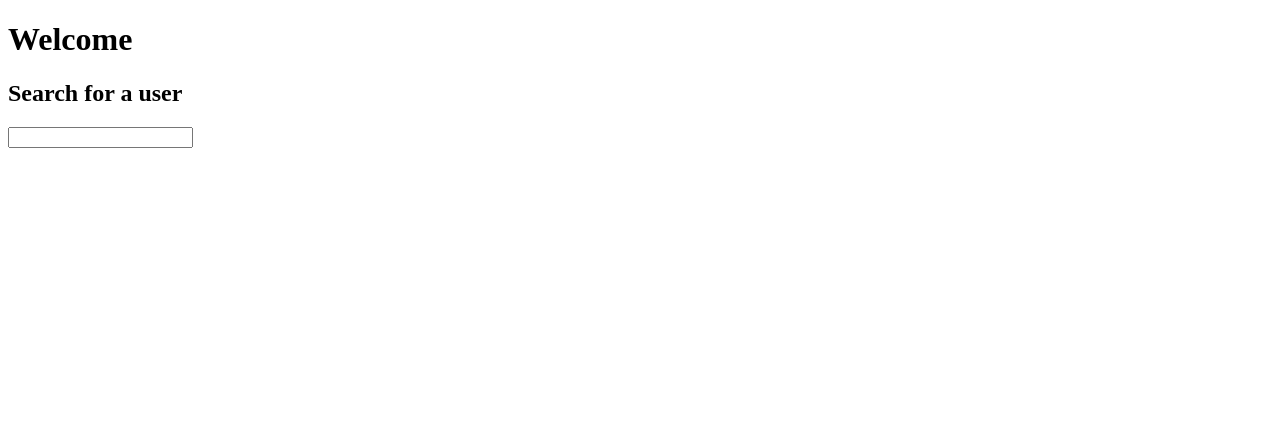
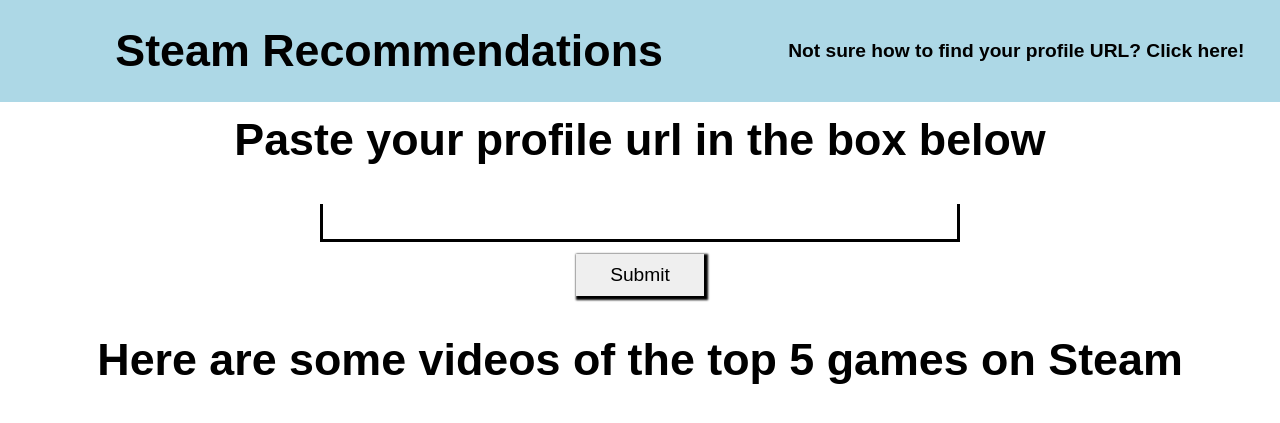
Before and after one commit to jess-ingraham/twitch-recommendation-service, a Flask app: page / in a window 1280 px wide. Shown: the top 423 px of the page. Run offline with Flask 2, Linux system fonts and the light colour scheme; data that the repository does not hold is empty.

Commit message:
routes for css added. Css started, more templates added. Top 5 steam games started. File structure updated

```diff
--- a/app.py
+++ b/app.py
@@ -1,27 +1,52 @@
 from flask import Flask, render_template, request
 import dbconfig as config
+from os import path
+from modules import topsteam as top
 
-VanityUrl, steamId, appId = '','',''
+dir_path = path.dirname(path.realpath(__file__))
 
-steamApiEndpoints = {
-	'getUserID': f'http://api.steampowered.com/ISteamUser/ResolveVanityURL/v0001/?key=B280DA6909B1E40A67ABADB437979FBD&vanityurl={VanityUrl}'
-	,'getUserInfo': f' http://api.steampowered.com/ISteamUser/GetPlayerSummaries/v0002/?key=B280DA6909B1E40A67ABADB437979FBD&steamids={steamId}'
-	,'getFriendsList': f'http://api.steampowered.com/ISteamUser/GetFriendList/v0001/?key=B280DA6909B1E40A67ABADB437979FBD&steamid={steamId}&relationship=friend'
-	,'getOwnedGames': f'http://api.steampowered.com/IPlayerService/GetOwnedGames/v0001/?key=B280DA6909B1E40A67ABADB437979FBD&steamid={steamId}&format=json'
-	,'getGameSchema': f'http://api.steampowered.com/ISteamUserStats/GetSchemaForGame/v2/?key=B280DA6909B1E40A67ABADB437979FBD&appid={appId}'
-}
+# VanityUrl, steamId, appId = '','',''
+
+# steamApiEndpoints = {
+# 	'getUserID': f'http://api.steampowered.com/ISteamUser/ResolveVanityURL/v0001/?key=B280DA6909B1E40A67ABADB437979FBD&vanityurl={VanityUrl}'
+# 	,'getUserInfo': f' http://api.steampowered.com/ISteamUser/GetPlayerSummaries/v0002/?key=B280DA6909B1E40A67ABADB437979FBD&steamids={steamId}'
+# 	,'getFriendsList': f'http://api.steampowered.com/ISteamUser/GetFriendList/v0001/?key=B280DA6909B1E40A67ABADB437979FBD&steamid={steamId}&relationship=friend'
+# 	,'getOwnedGames': f'http://api.steampowered.com/IPlayerService/GetOwnedGames/v0001/?key=B280DA6909B1E40A67ABADB437979FBD&steamid={steamId}&format=json'
+# 	,'getGameSchema': f'http://api.steampowered.com/ISteamUserStats/GetSchemaForGame/v2/?key=B280DA6909B1E40A67ABADB437979FBD&appid={appId}'
+# }
+
+# twitchClientID = 'dcu07oqpaghxhvrwpf7rz85qxzqkik'
 
 
-app = Flask(__name__)
+app = Flask(__name__, static_folder=dir_path + '\\public')
+
+##css pages
+@app.route('/css/<path:path>')
+def css(path):
+	##create the file for the homepage and serve it with:
+	return app.send_static_file(f"css/{path}")
 
 @app.route("/")
 def home():
 	##create the file for the homepage and serve it with:
-	return render_template("index.html")
+	results = top.getTopGames()
+	##print(results)
+	return render_template("index.html", err="", games = results)
 
-@app.route("/search")
+@app.route('/find-your-url')
+def about():
+	return app.send_static_file('about.html')
+
+@app.route("/search", methods = ["POST"])
 def search_result():
-	vanityURL = request.args.get("vanityURL")
+	#vanityURL = request.args.get("vanityURL")
+	parts = request.form['url'].split('/')
+	print(parts)
+	s_id = parts[5]
+
+	##make the call to find the user
+
+
 	##make the request from steam and get the user id, using the endpoints in the config file
 	#if the result is 42 then there is an error and render the error page
 	#
@@ -32,7 +57,7 @@
 	#return render_template("error.html", message = "Your profile is private, to see your friends list set your profile to public" )
 	#
 	##if the search results
-	return render_template("search.html")
+	return render_template("results.html")
 
 
 
--- /dev/null
+++ b/modules/topsteam.py
@@ -0,0 +1,22 @@
+import requests
+import json
+
+def getTopGames():
+    endpoint = "http://steamspy.com/api.php?request=top100in2weeks"
+    resp = requests.get(endpoint)
+
+    games = []
+
+    for key,value in resp.json().items():
+        #average_2weeks = average playtime in the last two weeks. In minutes.
+        newdict = {
+            'appid': value['appid']
+            ,'name':value['name']
+            ,'average_hour':value['average_2weeks']/60
+            ,'score':value['score_rank']
+        }
+        games.append(newdict)
+
+    top5games = sorted(games, key = lambda x: x['score'])
+
+    return top5games[:5]
--- a/package.json
+++ b/package.json
@@ -17,6 +17,7 @@
   },
   "homepage": "https://github.com/jess-ingraham/twitch-recommendation-service#readme",
   "dependencies": {
-    "flask": "^0.2.10"
+    "flask": "^0.2.10",
+    "python": "0.0.4"
   }
 }
--- /dev/null
+++ b/public/css/base.css
@@ -0,0 +1,80 @@
+*{
+	padding:0;
+	margin:0;
+	width:100%;
+	color:black;
+	font-size: 100%;
+	font-family: Arial, sans-serif;
+	text-align: center;
+	text-decoration: none;
+/*	overflow-x: hidden;
+*/	box-sizing: border-box;
+	border:none;
+}
+
+.error{
+	display:inline-block;
+	width:auto;
+	font-size: 1.5em;
+	color:red;
+	padding:1%;
+	margin-bottom:2%;
+}
+
+a:hover{
+	text-decoration: underline;
+}
+
+h1{
+	font-size: 4em;
+	padding: 1%;
+}
+h2{
+	font-size: 2.8em;
+	padding: 1%;
+
+}
+
+h3{
+	font-size: 1.4em;
+	padding: 1%;
+
+}
+
+header{
+	padding:2% auto;
+	width:100%;
+
+}
+
+form{
+	width:50%;
+	display:block;
+	margin:2% auto;
+
+}
+
+input[type=text]{
+	text-align: left;
+	font-size: 1.2em;
+	padding:1%;
+	margin-bottom: 2%;
+	border:black solid 3px;
+	border-top:none;
+}
+
+input:focus{
+	outline: transparent;
+}
+
+input[type=submit]{
+	width:20%;
+	font-size: 1.2em;
+	padding:1.5%;
+	box-shadow: 2px 2px 2px 2px black;
+}
+
+
+input[type=submit]:hover{
+	cursor:pointer;
+}
--- /dev/null
+++ b/public/css/index.css
@@ -0,0 +1,20 @@
+.top-header > h1{
+	font-size: 2.8em;
+	width:60%;
+}
+
+.top-header > h3{
+	font-size: 1.2em;
+	width:40%;
+	margin:0 auto 0 0;
+}
+
+.top-header{
+	display: flex;
+	align-content: center;
+	justify-content: space-between;
+	align-items: center;
+
+	background-color: lightblue;
+	padding:1%;
+}
--- a/templates/index.html
+++ b/templates/index.html
@@ -4,16 +4,49 @@
 		<title>Steam Recommendations</title>
 		<meta charset="utf-8"/>
 
+		<link rel="stylesheet" type="text/css" href="/css/base.css">
+		<link rel="stylesheet" type="text/css" href="/css/index.css">
+
 	</head>
+
 	<body>
+
 		<div class="container">
-			<h1>Welcome</h1>
 
-			<h2>Search for a user</h2>
-			<form method= "POST" action = "/search">
-				<input type="text" name="vanityURL">
+			<header>
+				<div class="top-header">
+					<h1>Steam Recommendations</h1>
+					<h3><a href="/find-your-url">Not sure how to find your profile URL? Click here!</a></h3>
+				</div>
 
-			</form>
+				<h2>Paste your profile url in the box below</h2>
+				{% if err != '' %}
+					<span class="error">{{err}}</span>
+				{% endif %}
+
+				<form method= "POST" action = "/search">
+					<input type="text" name="url">
+					<input type="submit" value="Submit">
+				</form>
+			</header>
+
+
+			<div class = "content">
+				<h2>
+					Here are some videos of the top 5 games on Steam
+				</h2>
+				<ul>
+				{% for game in games %}
+					<li>{{ game.name }}</li>
+				{% endfor %}
+				</ul>
+
+			</div>
+
+
 		</div>
+
 	</body>
+
+
 </html>
```
Also changed, not shown: public/about.html (added, +35 -0 lines), templates/results.html (added, +9 -0 lines), package-lock.json, 2 other files.
